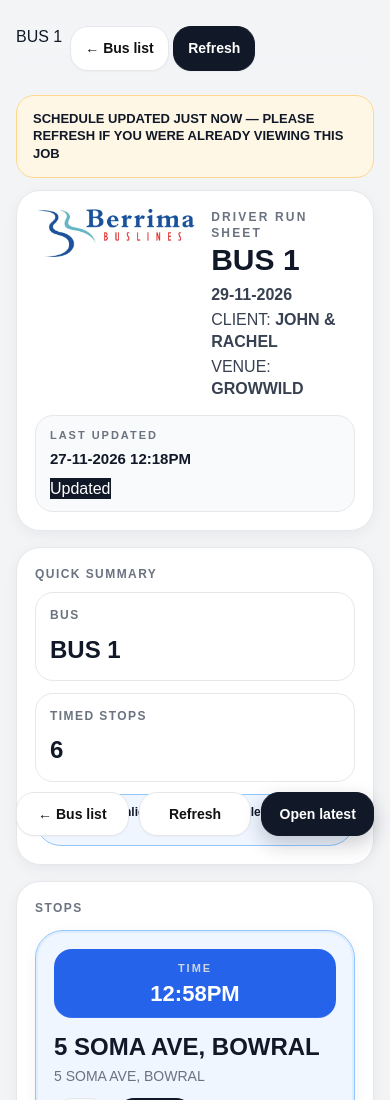
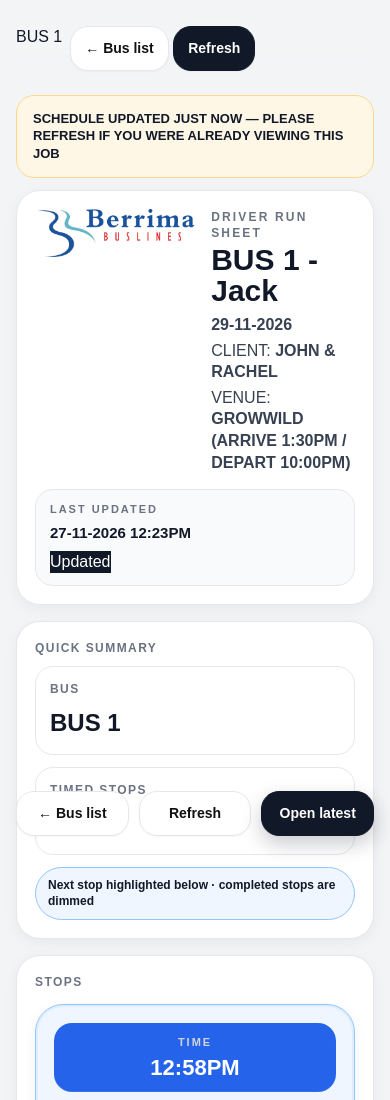
Before and after one commit to BerrimaB/wedding-schedules, a plain HTML site: page WS_Hazelton_29.11.26/bus_1.html in a window 390 px wide. Shown: the top 1100 px of the page. Drawn offline with Linux system fonts and the light colour scheme.

Commit message:
Update driver mobile files for WS_Hazelton_29.11.26

```diff
--- a/WS_Hazelton_29.11.26/bus_1.html
+++ b/WS_Hazelton_29.11.26/bus_1.html
@@ -94,7 +94,7 @@
     }
   </style>
 </head>
-<body data-generated-iso="2026-11-27T12:18:17">
+<body data-generated-iso="2026-11-27T12:23:34">
 <div class="wrap">
   <div class="toolbar slim-toolbar">
     <div class="toolbar-bus">BUS 1</div>
@@ -113,18 +113,18 @@
         <img src="berrima_buslines.jpg" class="logo" alt="Berrima Buslines" />
         <div>
           <div class="eyebrow">Driver run sheet</div>
-          <div class="title">BUS 1</div>
+          <div class="title">BUS 1 - Jack</div>
           <div class="meta">
             <div><b>29-11-2026</b></div>
             <div>CLIENT: <b>JOHN &amp; RACHEL</b></div>
-            <div>VENUE: <b>GROWWILD</b></div>
+            <div>VENUE: <b>GROWWILD (ARRIVE 1:30PM / DEPART 10:00PM)</b></div>
 
           </div>
         </div>
       </div>
       <div class="updated-box">
         <div class="updated-label">Last updated</div>
-        <div class="updated-time">27-11-2026 12:18PM</div>
+        <div class="updated-time">27-11-2026 12:23PM</div>
         <div class="updated-pill" style="display:none; margin-top:8px;">Updated</div>
       </div>
     </div>
```
